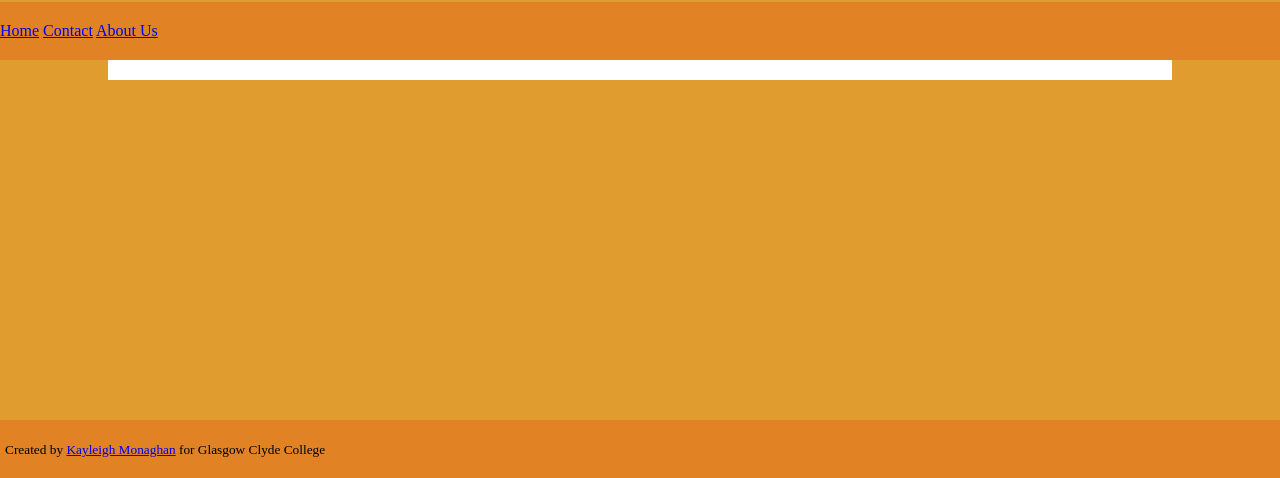
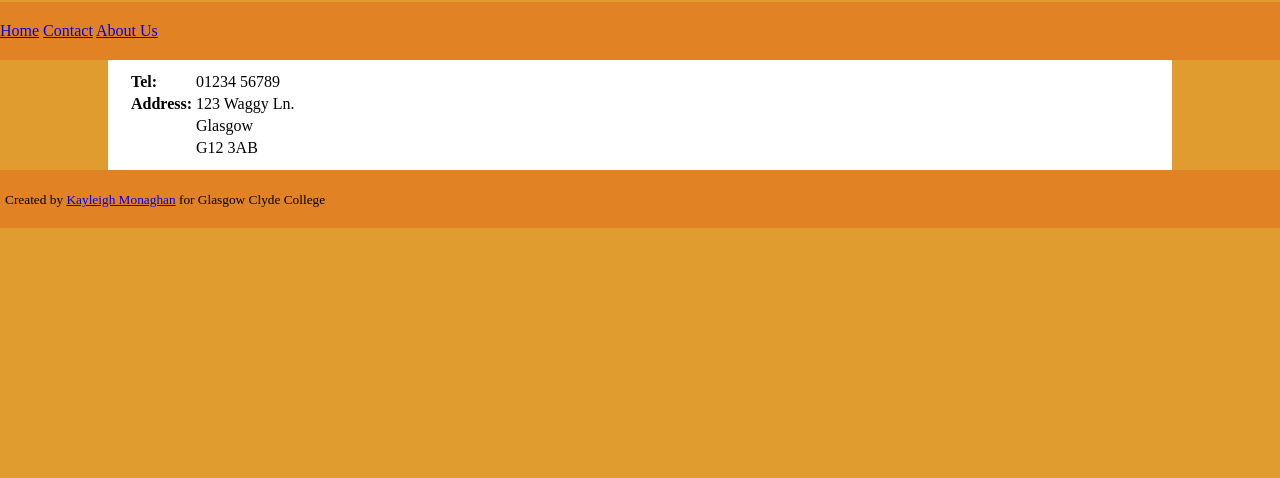
Before and after one commit to kayleighmonaghan/waggy_hostel, a plain HTML site: page contact.html in a window 1280 px wide. Shown: the part 322-800 px from the top of the page. Drawn offline with Linux system fonts and the light colour scheme.

Commit message:
Populated contact page

```diff
--- a/contact.html
+++ b/contact.html
@@ -16,7 +16,24 @@
         <a href="about-us.html">About Us</a>
     </nav>
     <main>
-
+    <table>
+        <tr>
+            <th>Tel:</td>
+            <td>01234 56789</td>
+        </tr>
+        <tr>
+            <th>Address:</td>
+            <td>123 Waggy Ln.</td>
+        </tr>
+        <tr>
+            <td>&nbsp;</td>
+            <td>Glasgow</td>
+        </tr>
+        <tr>
+            <td>&nbsp;</td>
+            <td>G12 3AB</td>
+        </tr>
+    </table>
     </main>
     <footer>
         <small>
--- a/styles.css
+++ b/styles.css
@@ -22,10 +22,13 @@ main {
   background-color: white;
 }
 footer {
-  position: absolute;
   bottom: 0;
 }
 small,
 .home-link {
   padding-left: 5px;
 }
+table {
+  text-align: left;
+  empty-cells: show;
+}
```
Also changed, not shown: about-us.html (+15 -1 lines), index.html (+0 -14 lines).
